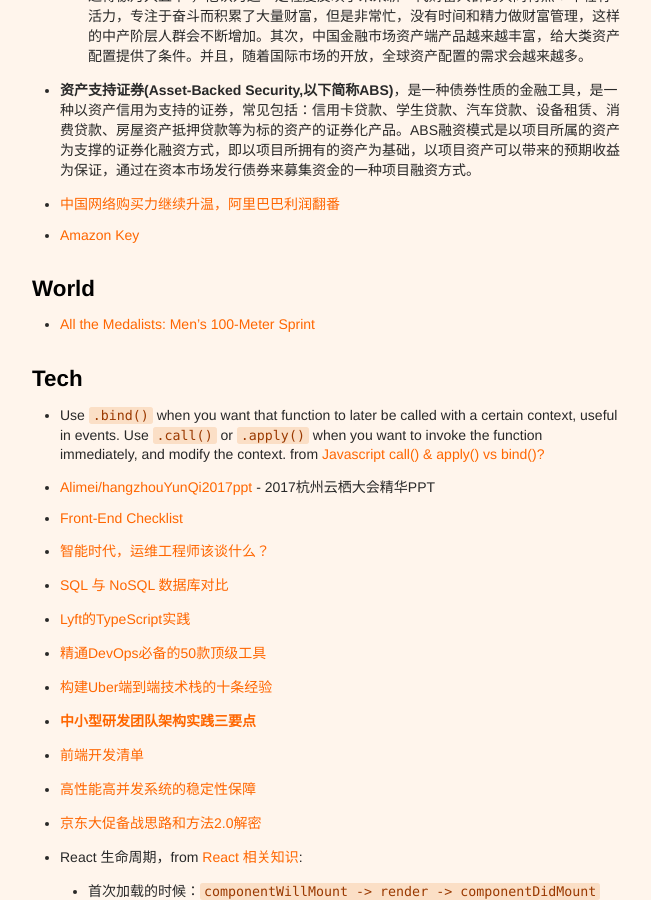
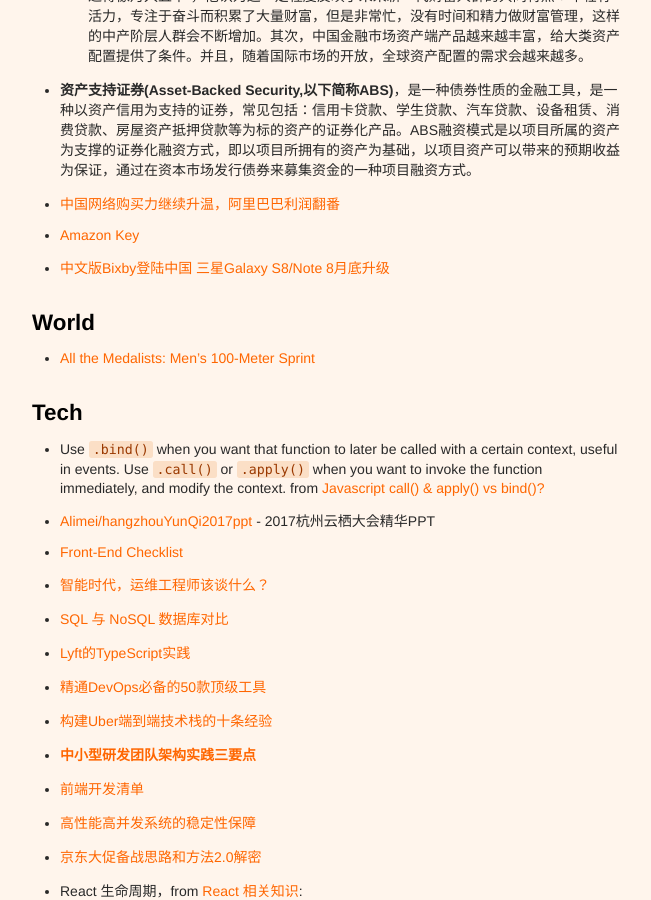
Before and after one commit to xianyuxmu/xianyuxmu.github.io, a Jekyll site: the page built from _posts/2017-11-01-monthly-reading.md, in a window 1280 px wide and 900 px high, scrolled down 1513 px. Shown: the whole window, without its empty margins (314-965 px from the left). Built offline with Jekyll 4.4.1, drawn with Linux system fonts in a browser that asks for light colours; comment, search, counter and statistics services are not loaded.

Commit message:
Reading of 21 Nov. 2017

```diff
--- a/_posts/2017-11-01-monthly-reading.md
+++ b/_posts/2017-11-01-monthly-reading.md
@@ -53,6 +53,7 @@
 - **资产支持证券(Asset-Backed Security,以下简称ABS)**，是一种债券性质的金融工具，是一种以资产信用为支持的证券，常见包括：信用卡贷款、学生贷款、汽车贷款、设备租赁、消费贷款、房屋资产抵押贷款等为标的资产的证券化产品。ABS融资模式是以项目所属的资产为支撑的证券化融资方式，即以项目所拥有的资产为基础，以项目资产可以带来的预期收益为保证，通过在资本市场发行债券来募集资金的一种项目融资方式。
 - [中国网络购买力继续升温，阿里巴巴利润翻番](https://cn.nytimes.com/business/20171103/alibaba-earnings/)
 - [Amazon Key](https://www.amazon.com/b?&node=17285120011)
+- [中文版Bixby登陆中国 三星Galaxy S8/Note 8月底升级](http://www.cnbeta.com/articles/tech/672473.htm)
 
 ## World
 
```
